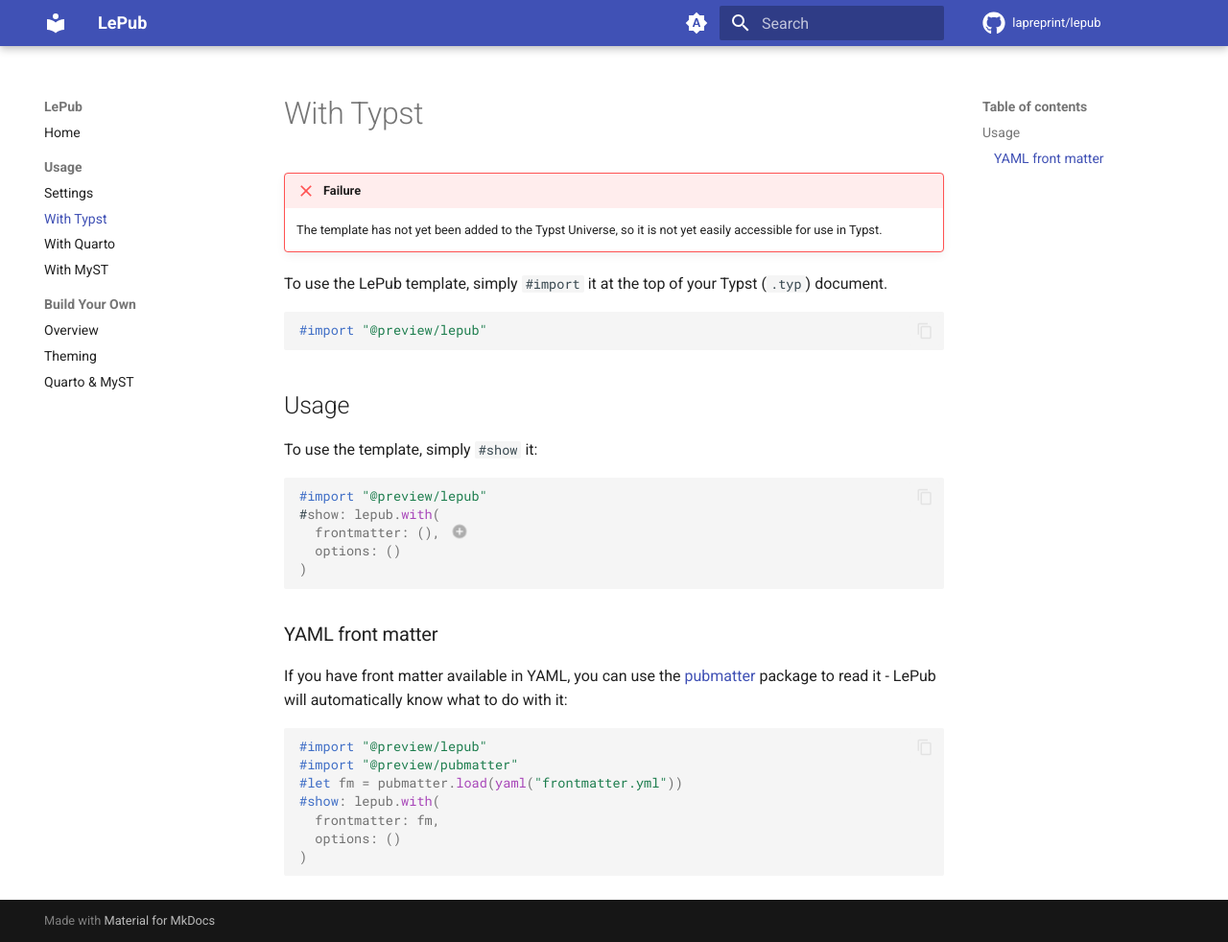
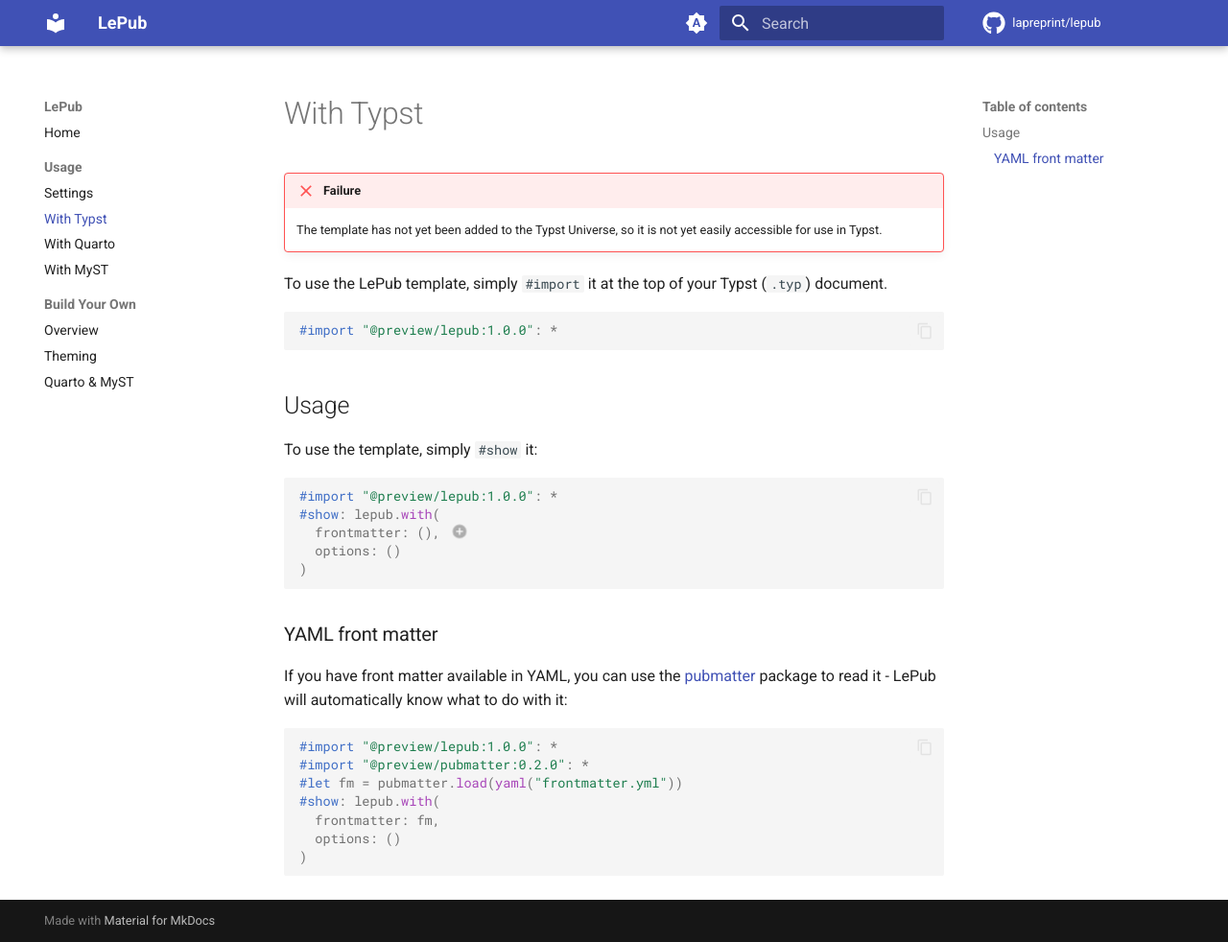
Before and after one commit to LaPreprint/LePub, an MkDocs documentation site: the page built from docs/typst.md, in a window 1280 px wide and 982 px high. Shown: the whole window at 96% size. Built offline with MkDocs 1.6.1 and Material for MkDocs 9.7.7, drawn with Linux system fonts in a browser that asks for light colours; comment, search, counter and statistics services are not loaded.

Commit message:
Correct typst syntax

````diff
--- a/docs/typst.md
+++ b/docs/typst.md
@@ -5,7 +5,7 @@
 To use the LePub template, simply `#import` it at the top of your Typst (`.typ`) document.
 
 ```typst
-#import "@preview/lepub"
+#import "@preview/lepub:1.0.0": *
 ```
 
 ## Usage
@@ -13,7 +13,7 @@
 To use the template, simply `#show` it:
 
 ``` typst
-#import "@preview/lepub"
+#import "@preview/lepub:1.0.0": *
 #show: lepub.with(
   frontmatter: (), //(1)!
   options: ()
@@ -36,8 +36,8 @@
 If you have front matter available in YAML, you can use the [pubmatter](https://typst.app/universe/package/pubmatter/) package to read it - LePub will automatically know what to do with it:
 
 ```typst
-#import "@preview/lepub"
-#import "@preview/pubmatter"
+#import "@preview/lepub:1.0.0": *
+#import "@preview/pubmatter:0.2.0": *
 #let fm = pubmatter.load(yaml("frontmatter.yml"))
 #show: lepub.with(
   frontmatter: fm,
````
